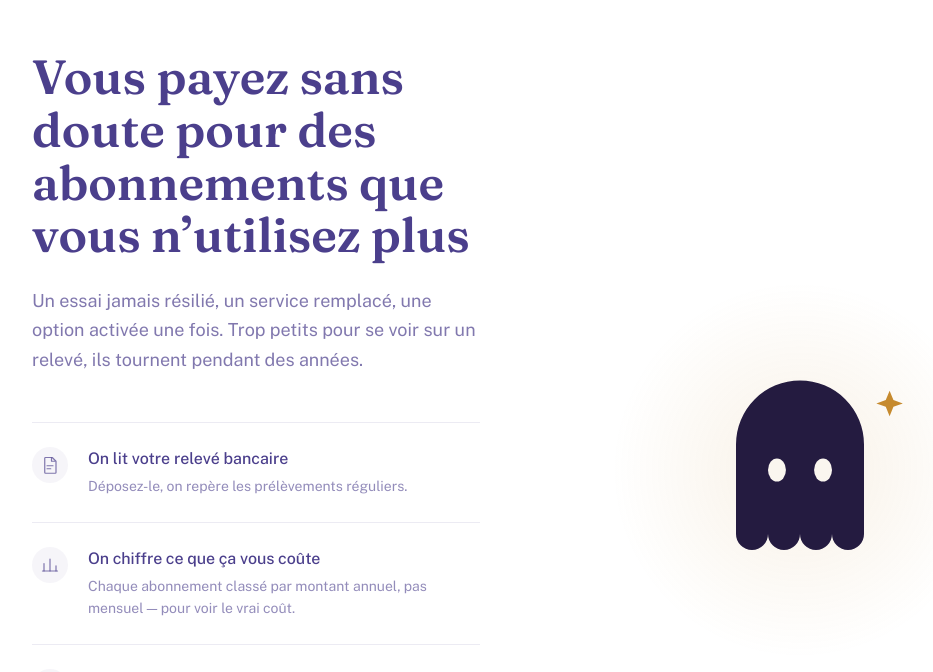
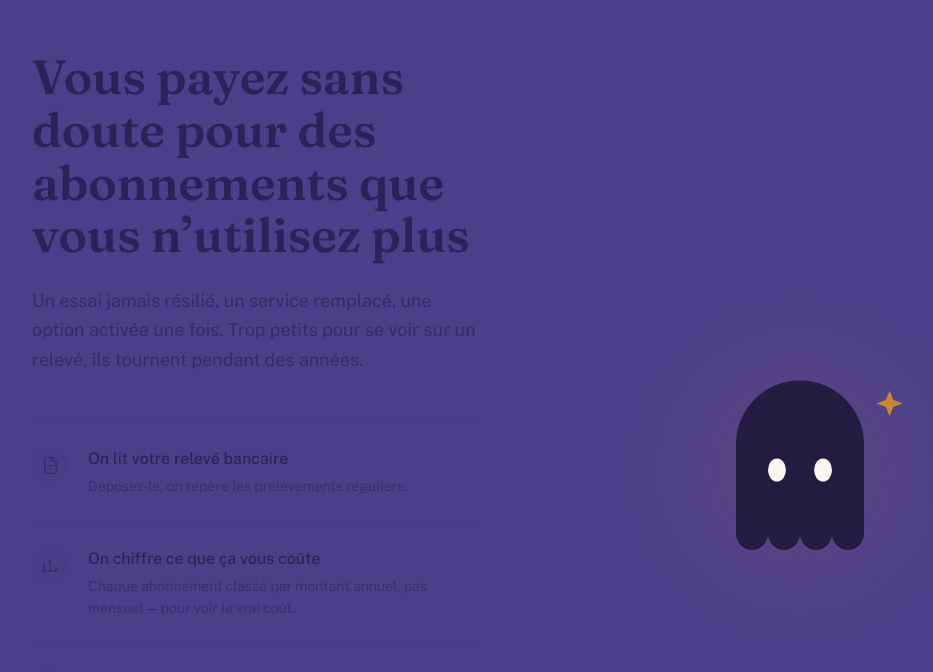
Before and after one commit to tvrn-21/Fantomes-, a Next.js app in the folder fantomes/: page / in a window 1280 px wide. Shown: the part 117-789 px from the top of the page, without its empty margins (112-1045 px from the left). Built offline with nearby package versions, Linux system fonts and the light colour scheme.

Commit message:
Update tailwind.config.ts

```diff
--- a/fantomes/tailwind.config.ts
+++ b/fantomes/tailwind.config.ts
@@ -7,7 +7,7 @@ const config: Config = {
       colors: {
         ink: "#2E2159",
         gold: "#C67B2E",
-        ink: "#4B3F8C",
+        cream: "#4B3F8C",
       },
       fontFamily: {
         serif: ["var(--font-fraunces)", "Georgia", "serif"],
```
